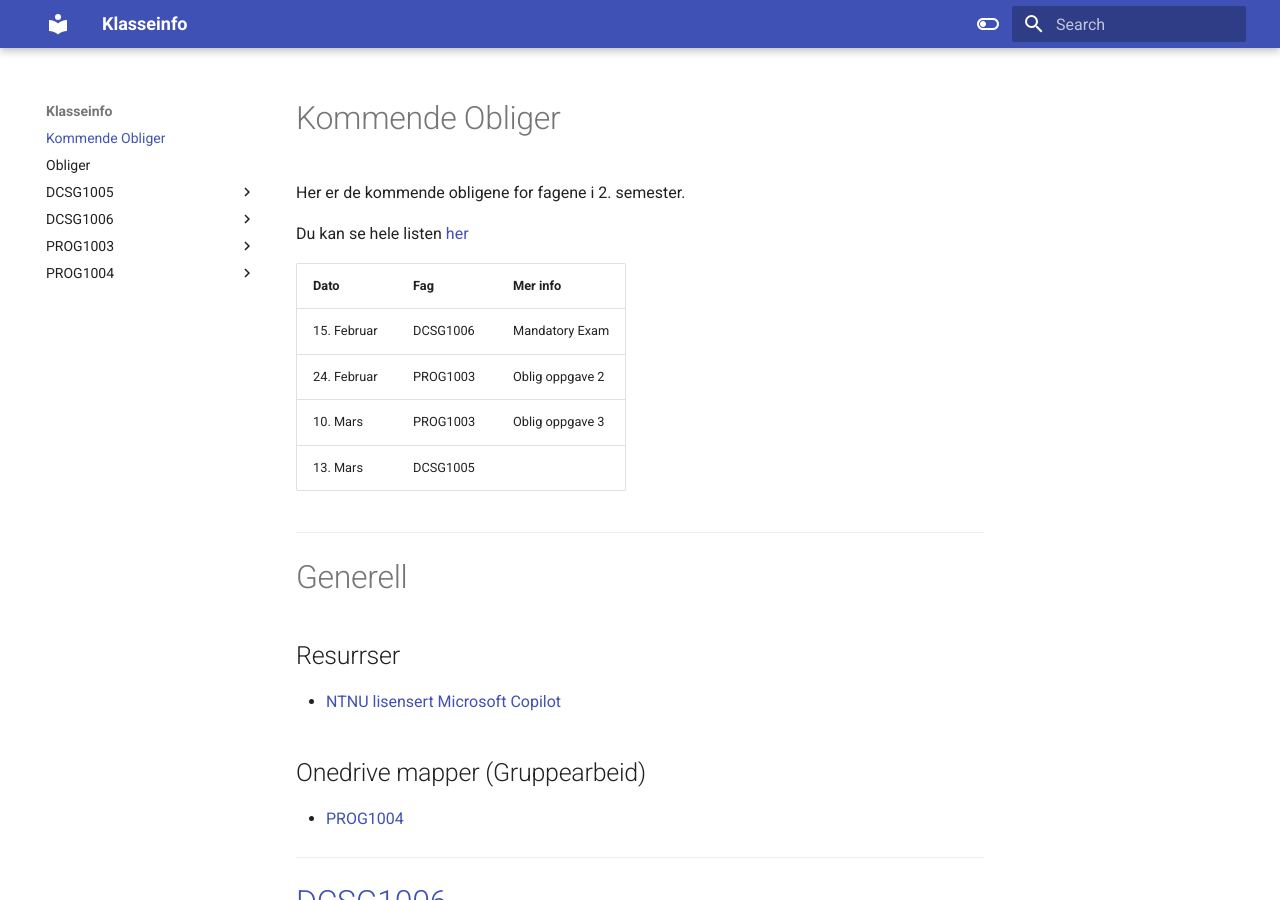
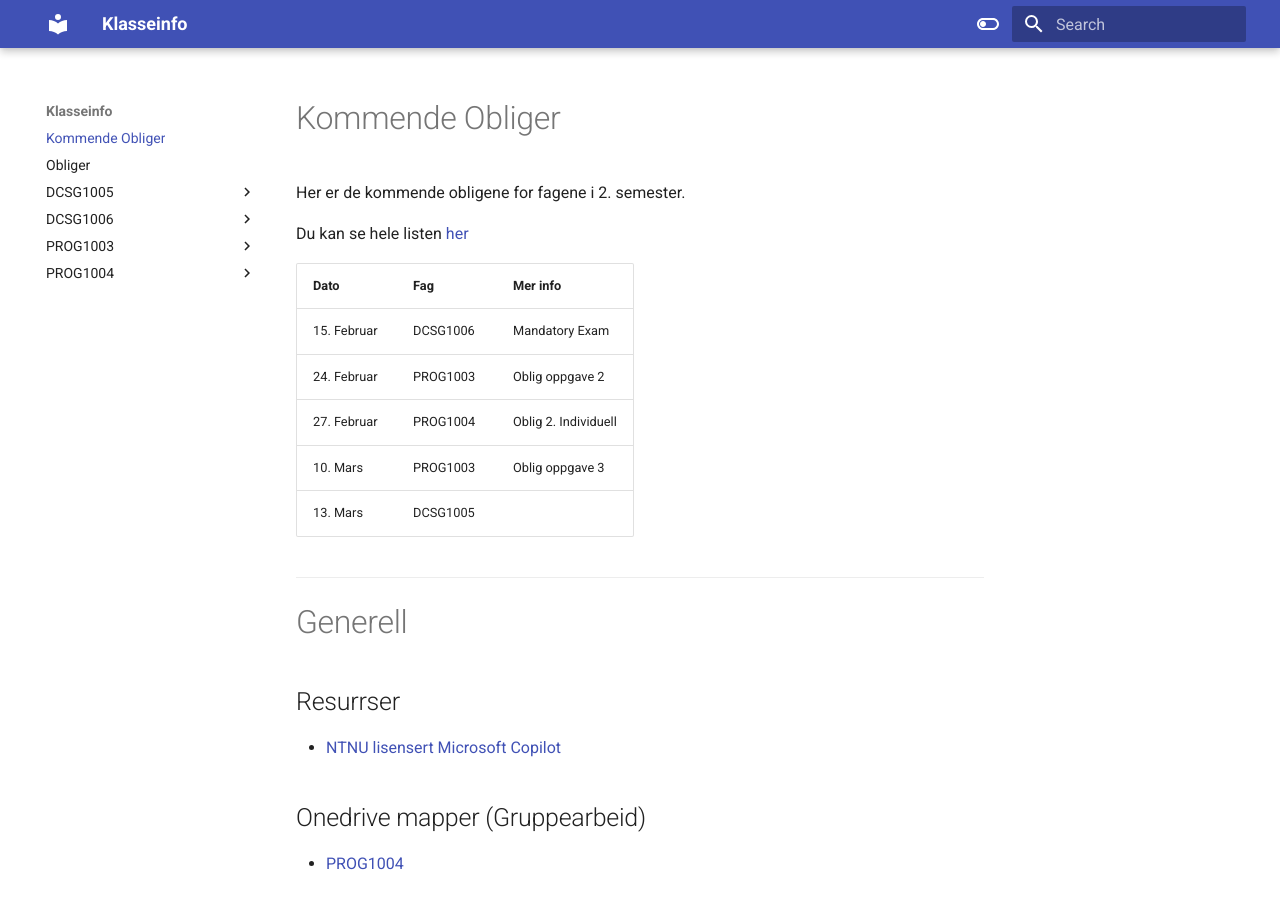
Before and after one commit to ProtoSparky/DIGSEC-Info-Board, an MkDocs documentation site: the page built from docs/index.md, in a window 1280 px wide and 900 px high. Built offline with MkDocs 1.6.1 and Material for MkDocs 9.7.7, drawn with Linux system fonts in a browser that asks for light colours.

Commit message:
added oblig

```diff
--- a/docs/index.md
+++ b/docs/index.md
@@ -8,6 +8,7 @@ Du kan se hele listen [her](./obliger.md)
 |---|---|---|
 |15. Februar|DCSG1006|Mandatory Exam|
 |24. Februar|PROG1003|Oblig oppgave 2|
+|27. Februar|PROG1004|Oblig 2. Individuell|
 |10. Mars|PROG1003|Oblig oppgave 3|
 |13. Mars| DCSG1005||
 
```
Also changed, not shown: docs/obliger.md (+1 -0 lines).
